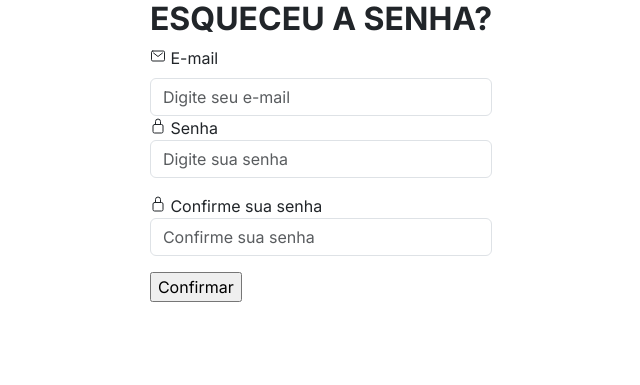
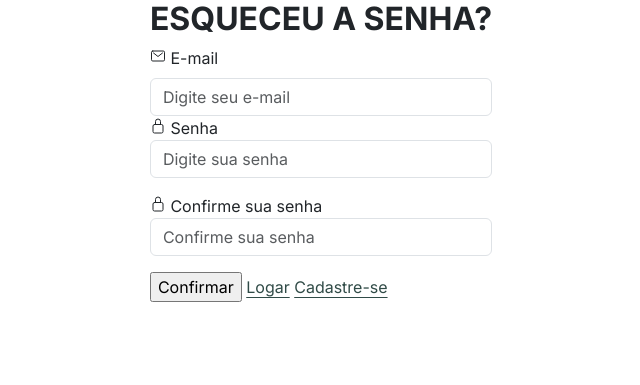
Before and after one commit to JuanServelo/HelpHand, a PHP site: page /resetSenha.php in a window 1280 px wide. Shown: the part 249-634 px from the top of the page, without its empty margins (319-959 px from the left). Run offline with PHP 8.4, Linux system fonts and the light colour scheme.

Commit message:
Ajuste reset senha

```diff
--- a/HelpHand/resetSenha.php
+++ b/HelpHand/resetSenha.php
@@ -47,8 +47,9 @@
             <input type="password" id="senha_confirmacao" name="senha_confirmacao"
             required class="form-control mb-3" placeholder="Confirme sua senha" title="Confirme sua senha">
         </div>
-
         <input type="submit" value="Confirmar" id="botao">
+        <a href="../login.php" class="text-center link-offset-2">Logar</a>
+        <a href="../cadastro.php" class="text-center link-offset-2">Cadastre-se</a>
     </form>
 
     <script type="module" src="https://unpkg.com/ionicons@7.1.0/dist/ionicons/ionicons.esm.js"></script>
```
